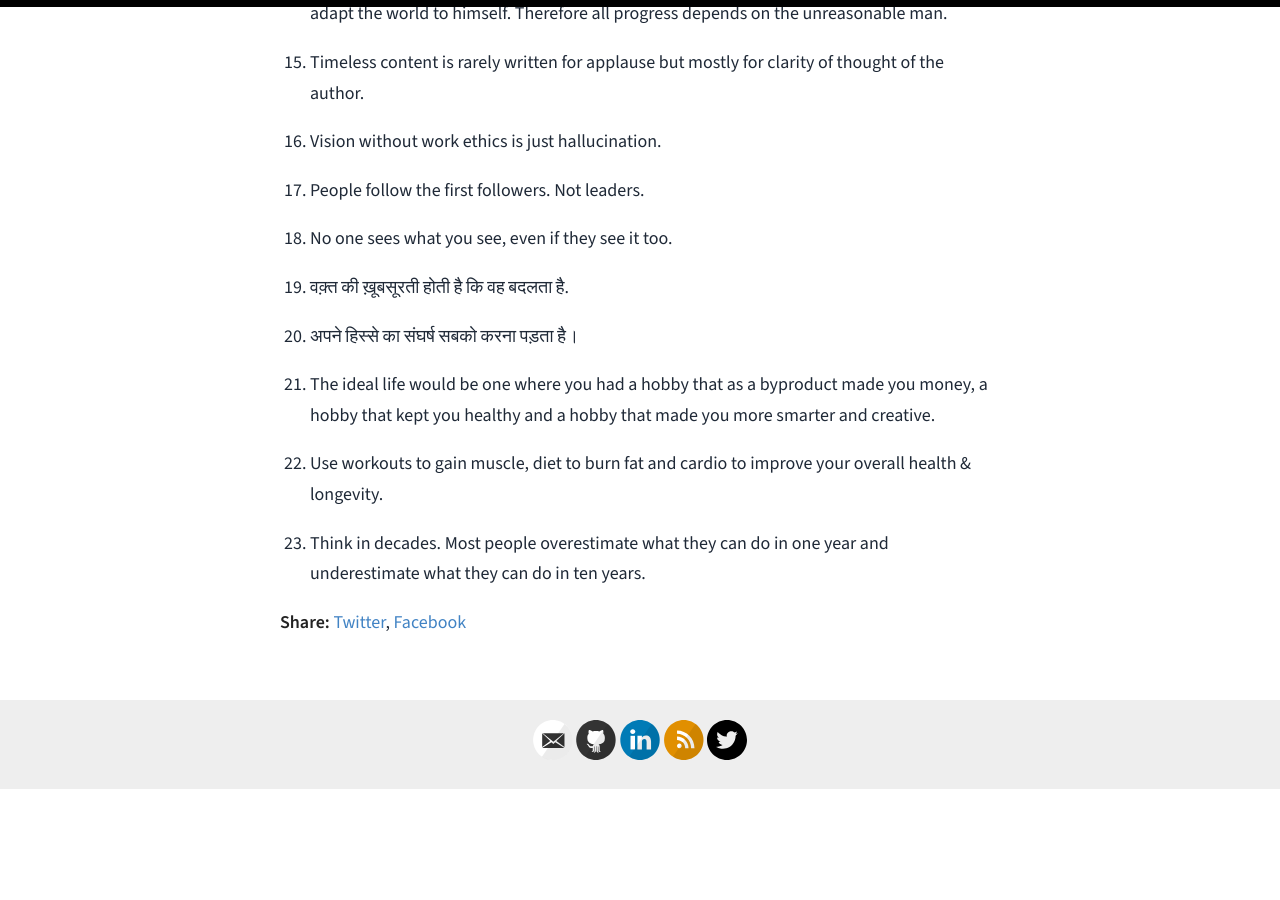
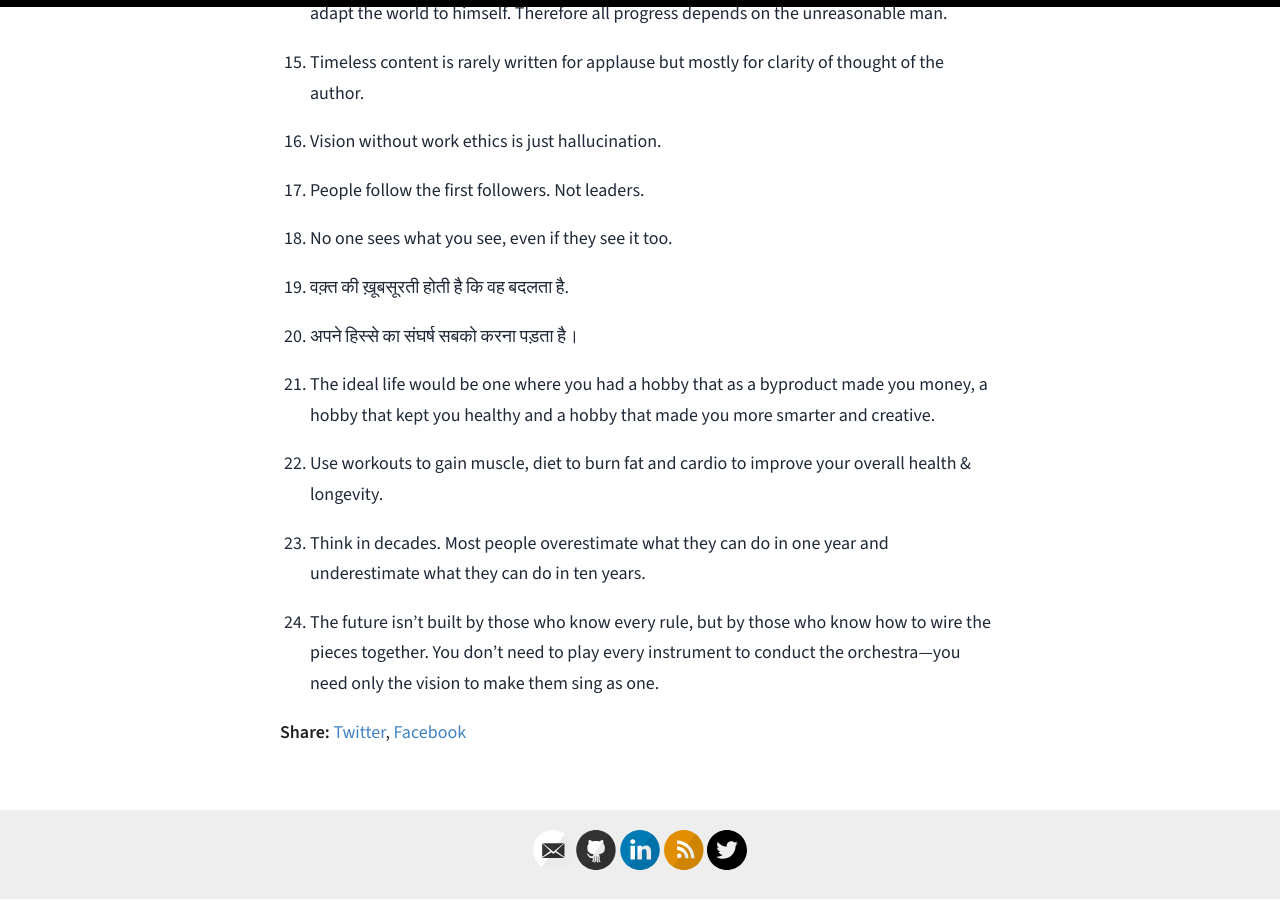
Before and after one commit to prakash09/prakash09.github.io, a Jekyll site: the page built from _posts/2026-01-31-favourite-quotes.md, in a window 1280 px wide and 900 px high, scrolled down 1210 px. Built offline with Jekyll 4.4.1, drawn with Linux system fonts in a browser that asks for light colours; before the commit the page ends 2000 px from its top, so only the background shows below that.

Commit message:
Add quote to favourites post

```diff
--- a/_posts/2026-01-31-favourite-quotes.md
+++ b/_posts/2026-01-31-favourite-quotes.md
@@ -49,3 +49,5 @@ title: "Favourite quotes and thoughts"
 22. Use workouts to gain muscle, diet to burn fat and cardio to improve your overall health & longevity.
 
 23. Think in decades. Most people overestimate what they can do in one year and underestimate what they can do in ten years.
+
+24. The future isn't built by those who know every rule, but by those who know how to wire the pieces together. You don't need to play every instrument to conduct the orchestra—you need only the vision to make them sing as one.
```
